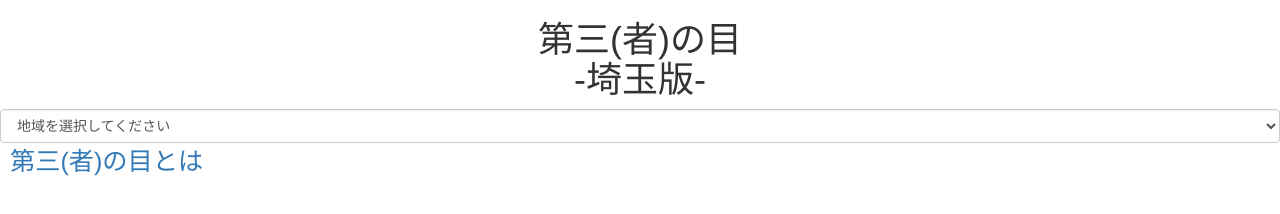
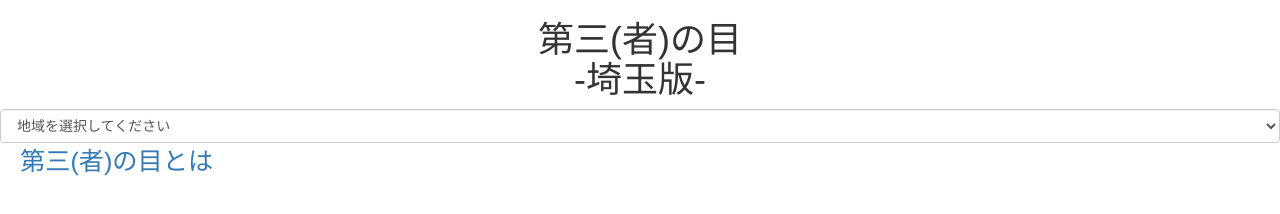
Before and after one commit to knsk17/Third_Eye, a plain HTML site: page index.html in a window 1280 px wide. Drawn offline with Linux system fonts and the light colour scheme.

Commit message:
help test

```diff
--- a/css/custom.css
+++ b/css/custom.css
@@ -20,8 +20,8 @@
   border-top: 1px solid #0b5785;
 }
 #help{
-  margin-top: 20px;
-  margin-left: 10px;
+  padding-top: 30px;
+  padding-left: 20px;
   font-size: 180%;
 }
 #collapseHelp{
```
